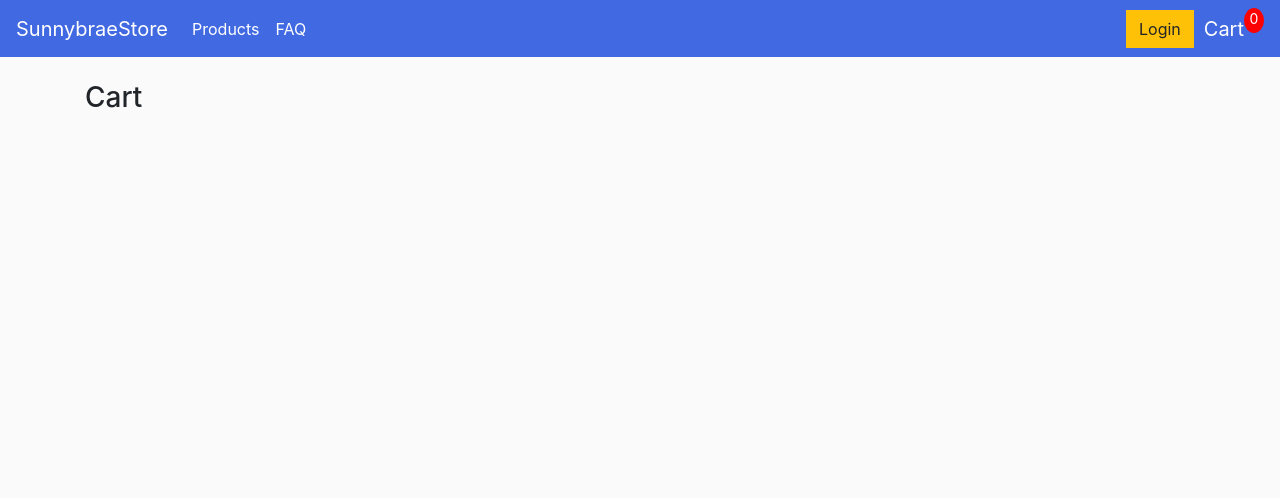
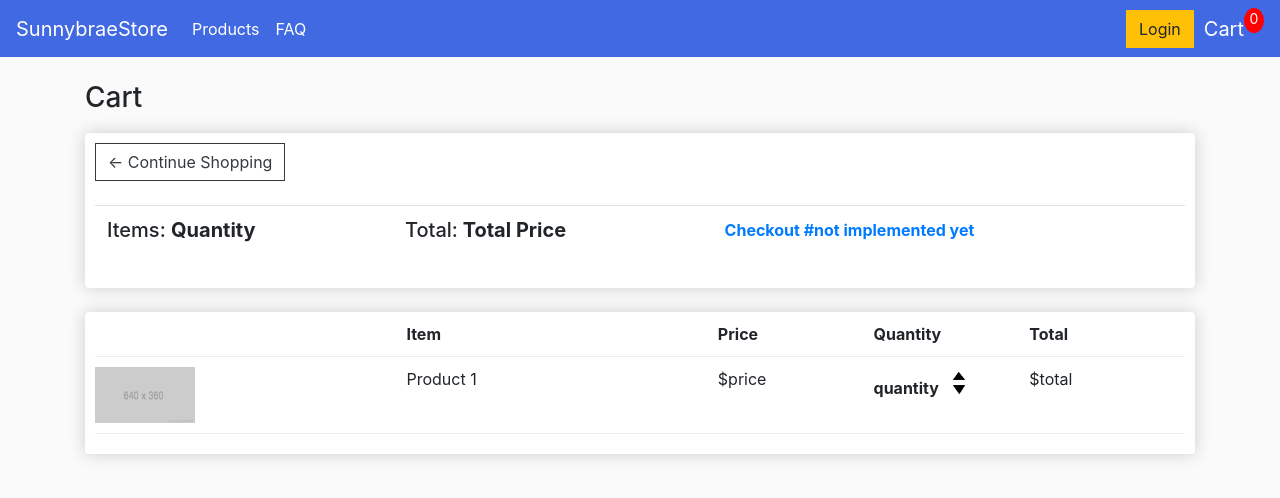
Before and after one commit to Rinkesh-P/Sunnybrae-Superette-OnlineStore, a Django app: page /cart/ in a window 1280 px wide. Shown: the top 498 px of the page. Run offline with Django 5.2, Linux system fonts and the light colour scheme; lists and menus that the app fills with data are empty; some libraries are stand-ins or nearby versions.

Commit message:
Cart Page setup
Cart page has been set up and styled so it that it is in line and the general layout is complete.

```diff
--- a/SunnybraeWeb/static/css/main.css
+++ b/SunnybraeWeb/static/css/main.css
@@ -45,10 +45,38 @@ body{
 
 
 
-.col-lg-4{
+.col-lg-4, .col-lg-6, .col-lg-8, .col-lg-12{
 	margin-top: 10px;
 }
 
 .btn{
 	border-radius: 0;
 }
+
+.row-image{
+	width: 100px;
+}
+
+
+.cart-row{
+	display: flex;
+    align-items: flex-stretch;
+    padding-bottom: 10px;
+    margin-bottom: 10px;
+    border-bottom: 1px solid #ececec;
+
+}
+
+.quantity{
+	display: inline-block;
+	font-weight: 700;
+	padding-right:10px;
+}
+
+.chg-quantity{
+	width: 12px;
+	cursor: pointer;
+	display: block;
+	margin-top: 5px;
+	transition:.1s;
+}
--- a/SunnybraeWeb/store/templates/store/cart.html
+++ b/SunnybraeWeb/store/templates/store/cart.html
@@ -1,7 +1,54 @@
 {% extends 'store/main.html' %}
 {% load static %}
 {% block content %}
+
      <h3>Cart</h3>
+     <div class="row">
+          <div class="col-lg-12">
+               <div class="box-element">
+                    <a class = "btn btn-outline-dark" href="{% url 'product' %}"> &#x2190; Continue Shopping </a>
+                    <br>
+                    <br>
+
+                    <table class="table">
+                         <tr>
+                              <th><h5>Items: <strong> Quantity </strong></h5></th>
+                              <th><h5>Total:<strong> Total Price </strong></h5></th>
+                              <th>
+                                   <a href="#">Checkout #not implemented yet </a>
+                              </th>
+                         </tr>
+                    </table>
+
+               </div>
+
+               <br>
+               <div class="box-element">
+                    <div class="cart-row">
+                         <div style="flex:2"></div>
+                         <div style="flex:2"><strong>Item</strong></div>
+                         <div style="flex:1"><strong>Price</strong></div>
+                         <div style="flex:1"><strong>Quantity</strong></div>
+                         <div style="flex:1"><strong>Total</strong></div>
+                    </div>
+
+                    <div class="cart-row">
+                         <div style="flex:2"><img class="row-image" src="{% static 'images/placeholder.png' %}"></div>
+                         <div style="flex:2"><p>Product 1</p></div>
+                         <div style="flex:1"><p>$price</p></div>
+                         <div style="flex:1">
+                              <p class="quantity">quantity</p>
+                              <div class="quantity">
+                                   <img class="chg-quantity" src="{% static  'images/arrow-up.png' %}">
+                                   <img class="chg-quantity" src="{% static  'images/arrow-down.png' %}">
+                              </div>
+                         </div>
+                         <div style="flex:1"><p>$total</p></div>
+                    </div>
+               </div>
+          </div>
+     </div>
+
+
+
 {% endblock content %}
-
-<h1> This is the cart page </h1>
```
Also changed, not shown: SunnybraeWeb/static/images/arrow-down.png (added), SunnybraeWeb/static/images/arrow-up.png (added).
